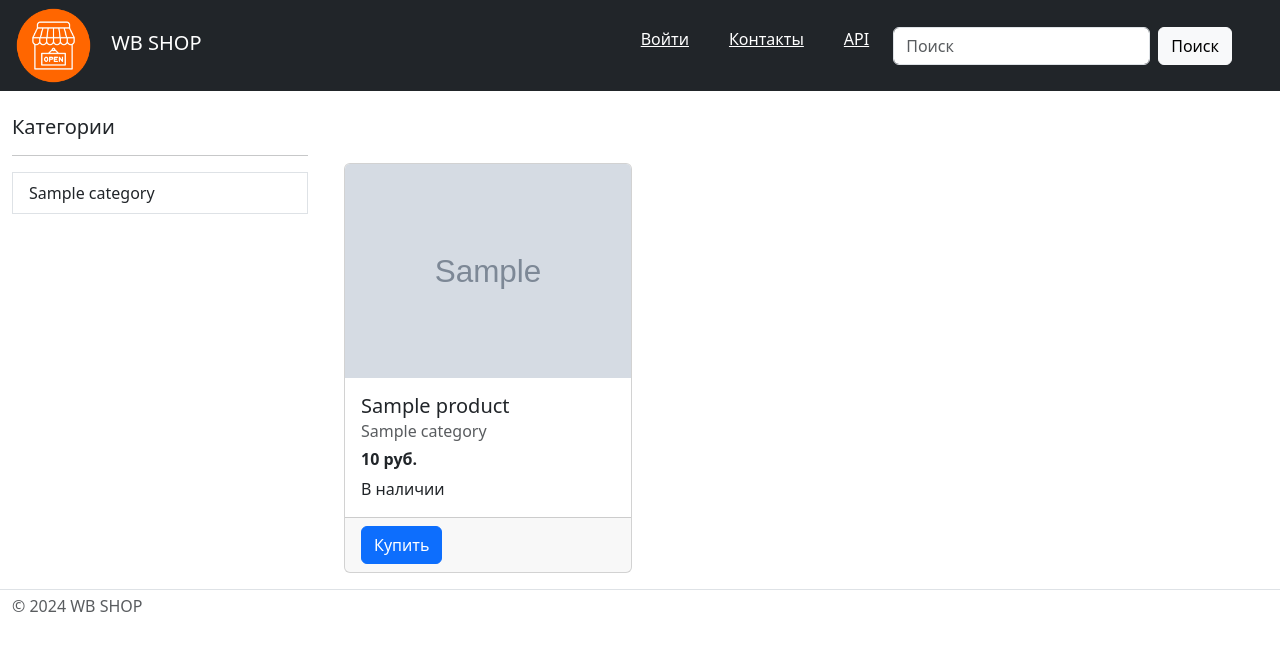
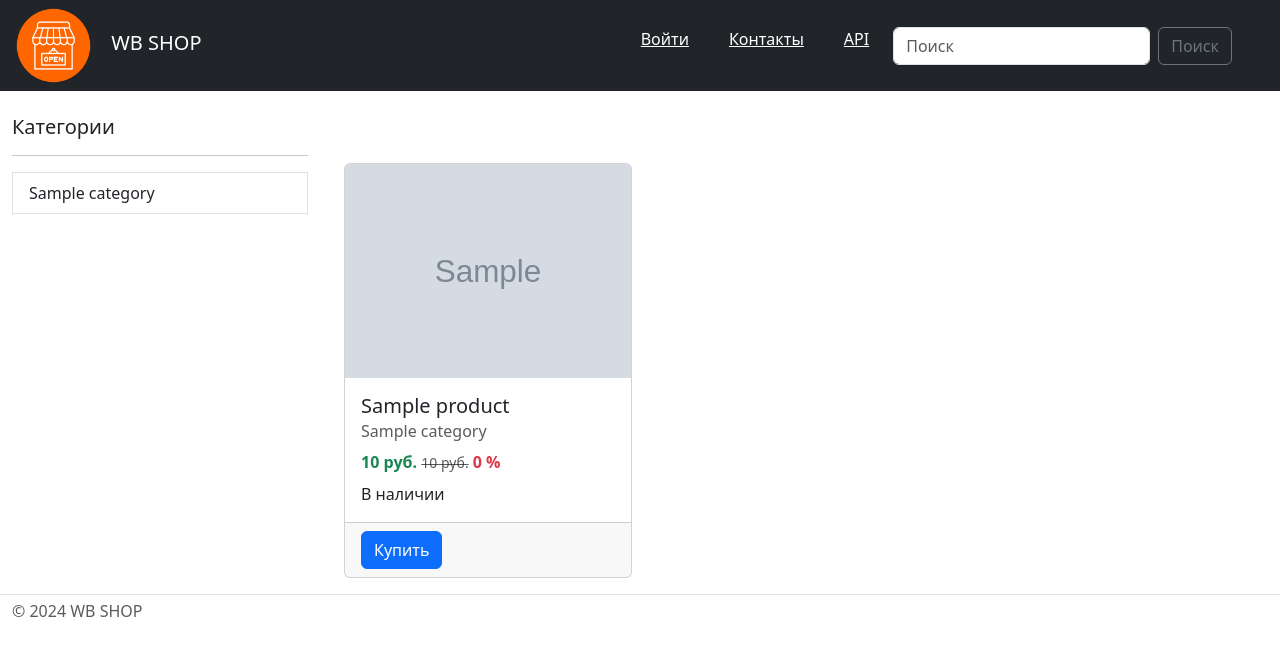
Before and after one commit to striki23/WB_shop, a Django app: page / in a window 1280 px wide. Shown: the top 656 px of the page. Run offline with Django 4.2, Linux system fonts and the light colour scheme; tables that the repository leaves empty hold one stand-in row (values such as "Sample post"); grey boxes marked "Sample" are stand-in pictures; some libraries are stand-ins or nearby versions.

Commit message:
add search_product, add sale_price

```diff
--- a/my_utils/utils.py
+++ b/my_utils/utils.py
@@ -16,3 +16,8 @@ def get_file_path(instance, filename):
     expansion = filename.split('.')[-1]
     new_filename = f'{uuid4()}.{expansion}'
     return os.path.join('shop/', new_filename)
+
+
+# def validate_sale_price(sale_price, price):
+#     if sale_price >= price:
+#         raise ValidationError(f'Цена со скидкой не может быть больше либо равна {price} руб.', code='invalid')
--- a/shop/admin.py
+++ b/shop/admin.py
@@ -3,7 +3,7 @@ from .models import Category, Product
 
 
 class ProductAdmin(admin.ModelAdmin):
-    list_display = ('title', 'slug', 'price', 'category', 'is_available', )
+    list_display = ('title', 'slug', 'price', 'sale_price', 'category', 'is_available', )
     readonly_fields = ('time_create', 'slug')
 
 
--- a/shop/models.py
+++ b/shop/models.py
@@ -3,6 +3,7 @@ from django.utils.translation import gettext_lazy as _
 from django.core.validators import RegexValidator, FileExtensionValidator
 from my_utils.utils import validate_image, get_file_path
 from pytils.translit import slugify
+from django.core.validators import ValidationError
 from PIL import Image
 
 
@@ -33,7 +34,8 @@ class Product(models.Model):
     )
     slug = models.SlugField(max_length=50, unique=True, null=False)
     description = models.TextField('Описание товара', max_length=600)
-    price = models.IntegerField(default=0)
+    price = models.PositiveIntegerField(default=0)
+    sale_price = models.PositiveIntegerField(default=0, blank=True)
     category = models.ForeignKey(Category, on_delete=models.CASCADE, related_name='products')
     image = models.ImageField('Фото',
                               upload_to=get_file_path,
@@ -47,19 +49,19 @@ class Product(models.Model):
     time_create = models.DateTimeField(auto_now_add=True)
     time_update = models.DateTimeField(auto_now=True)
 
-    # добавить валидатор для названия image (from uuid import uuid4) - готово
-    # ограничить допустимые форматы картинок - готово
-    # ограничить размер и разрешение картинок - готово
-    # проверка title(только рус, англ) - готово
-
     class Meta:
         verbose_name = 'Товар'
         verbose_name_plural = 'Товары'
         ordering = ('-is_available', '-time_create')
 
+    def clean(self):
+        if self.sale_price >= self.price:
+            raise ValidationError(f'Цена со скидкой не может быть больше либо равна {self.price} руб.')
+
     def save(self, *args, **kwargs):  # new
         self.slug = slugify(self.title)
         super().save(*args, **kwargs)
+
         img = Image.open(self.image.path)
         width, height = img.size
 
--- a/shop/urls.py
+++ b/shop/urls.py
@@ -8,9 +8,10 @@ app_name = 'shop'
 
 urlpatterns = [
     path('', views.index, name='index'),
+    path('search', views.search_products, name='search_products'),
     path('<slug:product_slug>', views.single_product, name='single_product'),
     path('categories/<slug:category_slug>', views.single_category, name='single_category')
-    # не понимаю до конца как он находит 'category_slug'
+
 ]
 
 handler404 = views.page_404
--- a/shop/views.py
+++ b/shop/views.py
@@ -1,10 +1,20 @@
-from django.shortcuts import render, get_object_or_404
+from django.shortcuts import render, get_object_or_404, redirect
 from .models import Product, Category
+from django.db.models import F
+import math
 
 
 def index(request):
-    products = Product.objects.all()
+    products = Product.objects.all().annotate(sale=(F('price') - F('sale_price')) * 100 / F('price'))
     return render(request, 'shop/products.html', context={'products': products})
+
+
+def search_products(request):
+    if request.method == 'POST' and request.POST['searched'] != '':
+        r_search = request.POST['searched']
+        products = Product.objects.filter(title__icontains=r_search)
+        return render(request, 'shop/search_products.html', context={'products': products, 'r_search': r_search})
+    return redirect('index', permanent=True)
 
 
 def single_category(request, category_slug, cat_selected=0):
--- a/templates/base.html
+++ b/templates/base.html
@@ -25,9 +25,10 @@
         <a href="{% url 'users:login' %}" class="me-2 text-bg-dark px-3">Войти</a>
         <a href="" class="me-2 text-bg-dark px-3">Контакты</a>
         <a href="" class="me-2 text-bg-dark px-3" target="_blank">API</a>
-        <form class="d-flex" role="search">
-            <input class="form-control me-2" type="search" placeholder="Поиск" aria-label="Search">
-            <button class="btn btn-light" type="submit">Поиск</button>
+        <form class="d-flex" method="post" action="{% url 'shop:search_products' %}">
+            {% csrf_token %}
+            <input class="form-control me-2" type="search" placeholder="Поиск" aria-label="Search" name="searched">
+            <button class="btn btn-outline-secondary" type="submit">Поиск</button>
         </form>
     </div>
 
--- a/templates/includes/shop/product_card.html
+++ b/templates/includes/shop/product_card.html
@@ -7,15 +7,23 @@
       <div class="card-body">
         <h5 class="card-title">{{ product.title }}</h5>
          <h6 class="card-subtitle mb-2 text-muted">{{ product.category }}</h6>
-        <h6 class="card-title"><b>{{ product.price }} руб.</b></h6>
+        <div>
+          {% if product.sale_price == 0 %}
+          <span class="fw-bolder">{{ product.price }} руб.</span>
+          {% else %}
+          <span class="text-success fw-bolder">{{ product.sale_price }} руб.</span>
+          <span class="text-muted text-decoration-line-through"><small>{{ product.price }} руб.</small></span>
+          <span class="text-danger fw-bolder fs-6">{{ product.sale }} %</span>
+          {% endif %}
+        </div>
         {% if product.is_available %}
-          <p class="card-text">В наличии</p>
+          <p class="card-text mt-2">В наличии</p>
           </div>
           <div class="card-footer">
           <a href="" class="btn btn-primary">Купить</a>
           </div>
         {% else %}
-          <p class="text-danger mb-2">Недоступен к заказу</p>
+          <p class="text-danger mt-2">Недоступен к заказу</p>
           </div>
           <div class="card-footer">
           <button class="btn btn-primary disabled">Купить</button>
```
Also changed, not shown: templates/shop/search_products.html (added, +15 -0 lines), 1 other file.
